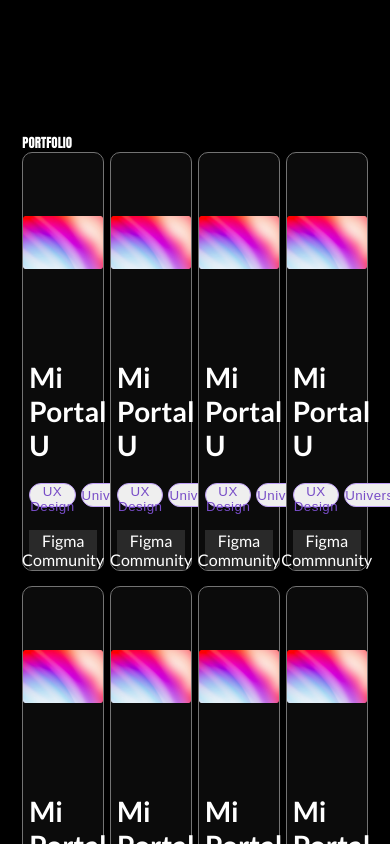
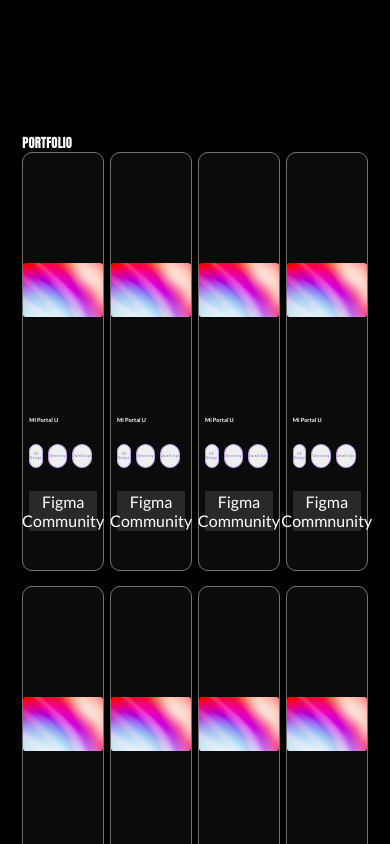
Before and after one commit to lukanogaj/product-designer, a React (Create React App) app: page / in a window 390 px wide. Shown: the part 1680-2524 px from the top of the page. Built offline with nearby package versions, Linux system fonts and the light colour scheme.

Commit message:
responsive-final

```diff
--- a/src/components/Navbar/index.module.scss
+++ b/src/components/Navbar/index.module.scss
@@ -38,6 +38,7 @@
 		height: 40px;
 		.switchLogo {
 			display: inline-block;
+      width: 26.8%;
 			& > img {
 				width: 100%;
 				height: 32px;
@@ -48,11 +49,15 @@
 			display: block;
 			width: 63.64%;
 			color: #ffff;
-			height: 40px;
+			height: 100%;
 			background-color: #925ff0;
 			border: none;
 			border-radius: 3px;
 			font-size: 0.833332vw;
+			& > button {
+				width: 100%;
+				height: 100%;
+			}
 		}
 	}
 }
--- a/src/components/Portfoliio/index.module.scss
+++ b/src/components/Portfoliio/index.module.scss
@@ -8,7 +8,7 @@
 	margin: 200px 0px 200px 0px;
 	background-color: #000000;
 	font-family: "Anton", sans-serif;
-	position: relative;
+	// position: relative;
 
 	.portfolioHeading {
 		display: inline-block;
--- a/src/components/PortfolioLinks/index.module.scss
+++ b/src/components/PortfolioLinks/index.module.scss
@@ -23,10 +23,10 @@
       border-radius: 12px;
       margin-right: 5px;
       letter-spacing: 0.03rem;
+      font-size: 0.729165vw;
 			& > button {
 				display: inline-block;
 				color: #784dc7;
-				font-size: 0.875em;
 				border: none;
 				align-items: center;
 				border: solid 1px #be9ff6;
--- a/src/components/PortfolioText/index.module.scss
+++ b/src/components/PortfolioText/index.module.scss
@@ -37,7 +37,7 @@
 			& > h2 {
 				font-family: "Lato", sans-serif;
 				display: inline-block;
-				font-size: 1.75em;
+				font-size: 1.458335vw;
 				font-weight: 700;
 				color: #fff;
 				margin: 23px 0px 21px 0px;
```
